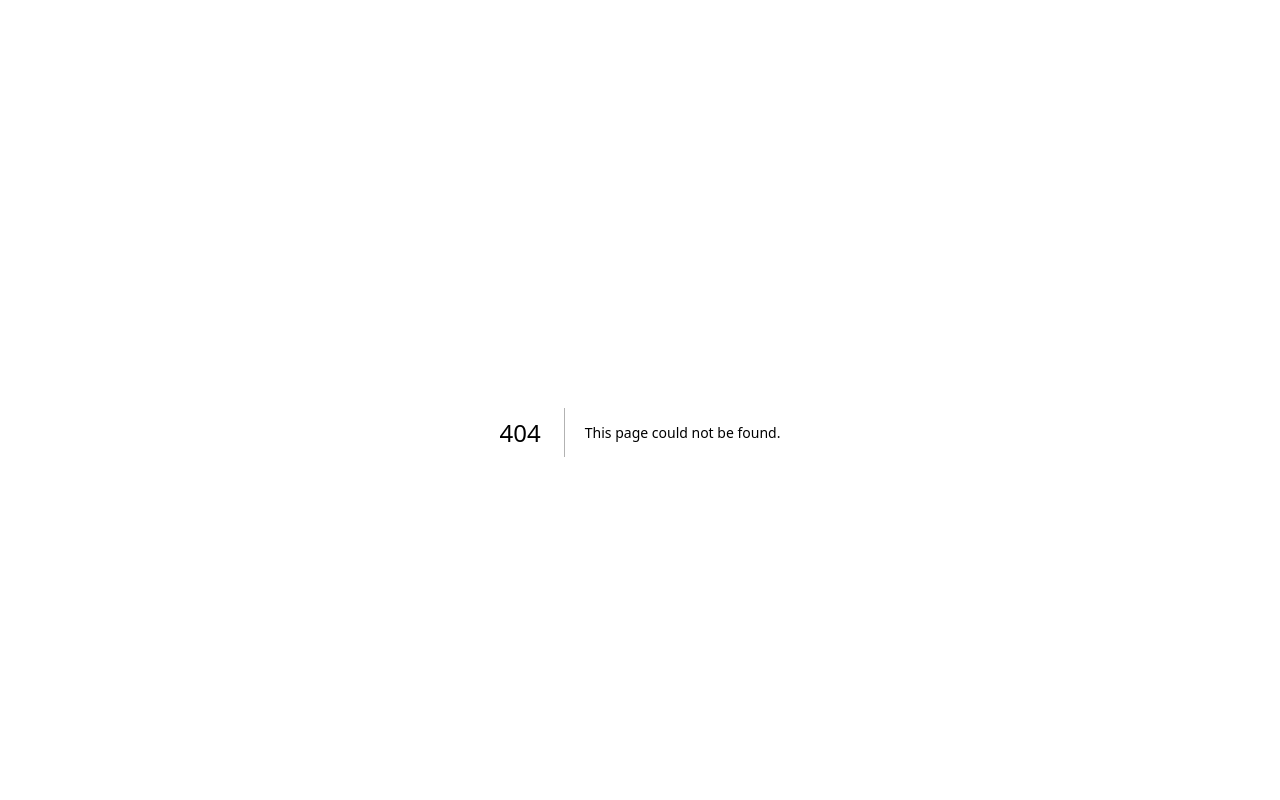
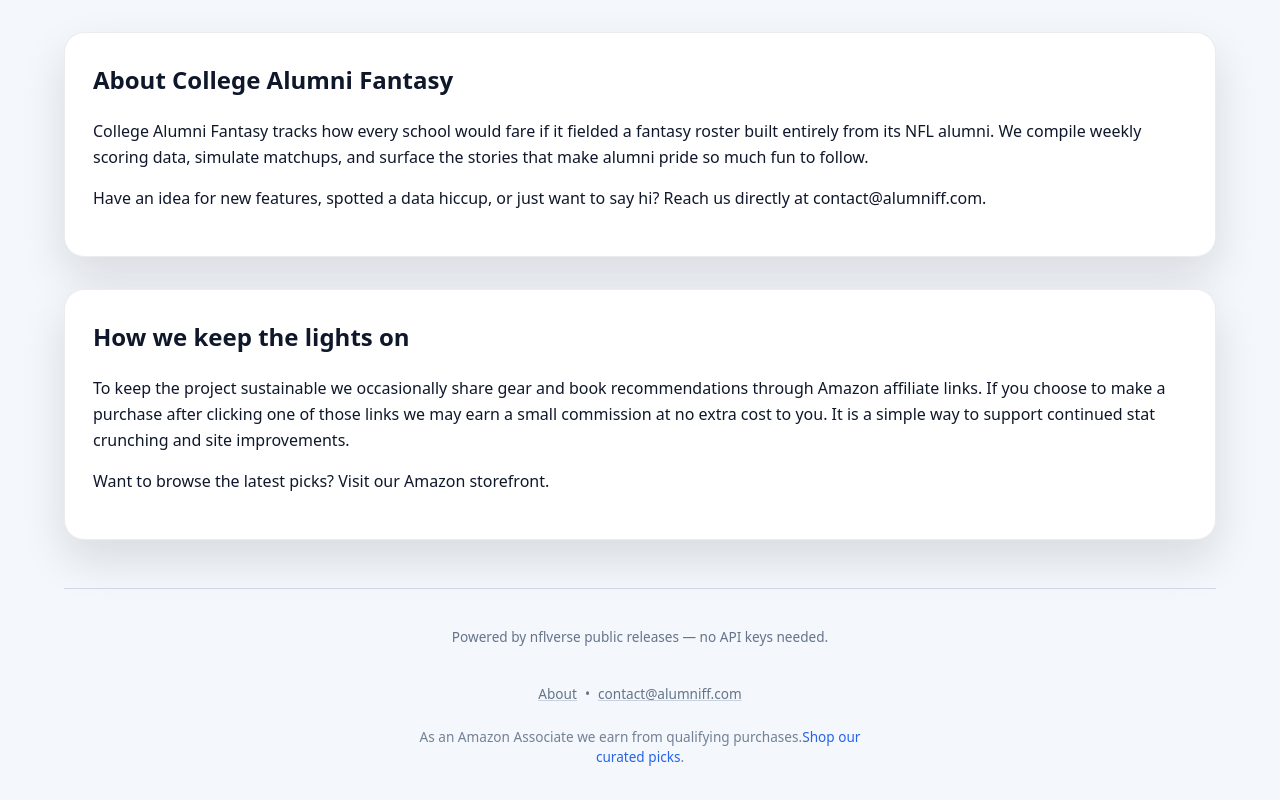
Before and after one commit to mgocraft/college-alumni-fantasy, a Next.js app: page /about in a window 1280 px wide. Before the commit this address had no page. Shown: the top 800 px of the page. Built offline with nearby package versions, Linux system fonts and the light colour scheme.

Commit message:
Add about page and affiliate footer

```diff
--- /dev/null
+++ b/app/about/page.tsx
@@ -0,0 +1,43 @@
+import type { Metadata } from "next";
+
+export const metadata: Metadata = {
+  title: "About — College Alumni Fantasy",
+  description: "Learn about the College Alumni Fantasy project and how to get in touch.",
+};
+
+export default function AboutPage() {
+  return (
+    <main className="page">
+      <section className="card">
+        <h1>About College Alumni Fantasy</h1>
+        <p>
+          College Alumni Fantasy tracks how every school would fare if it fielded a fantasy roster built entirely
+          from its NFL alumni. We compile weekly scoring data, simulate matchups, and surface the stories that make
+          alumni pride so much fun to follow.
+        </p>
+        <p>
+          Have an idea for new features, spotted a data hiccup, or just want to say hi? Reach us directly at
+          {" "}
+          <a href="mailto:contact@alumniff.com">contact@alumniff.com</a>.
+        </p>
+      </section>
+
+      <section className="card">
+        <h2>How we keep the lights on</h2>
+        <p>
+          To keep the project sustainable we occasionally share gear and book recommendations through Amazon affiliate
+          links. If you choose to make a purchase after clicking one of those links we may earn a small commission at
+          no extra cost to you. It is a simple way to support continued stat crunching and site improvements.
+        </p>
+        <p>
+          Want to browse the latest picks? Visit our
+          {" "}
+          <a href="https://www.amazon.com/?tag=alumniff-20" target="_blank" rel="noreferrer">
+            Amazon storefront
+          </a>
+          .
+        </p>
+      </section>
+    </main>
+  );
+}
--- a/app/layout.tsx
+++ b/app/layout.tsx
@@ -1,7 +1,47 @@
 
 import "./../styles/globals.css";
 import type { Metadata } from "next";
-export const metadata: Metadata = { title: "College Alumni Fantasy", description: "Weekly fantasy points by college alumni." };
+import Link from "next/link";
+
+export const metadata: Metadata = {
+  title: "College Alumni Fantasy",
+  description: "Weekly fantasy points by college alumni.",
+};
+
 export default function RootLayout({ children }: { children: React.ReactNode }) {
-  return (<html lang="en"><body><div className="container">{children}</div></body></html>);
+  return (
+    <html lang="en">
+      <body>
+        <div className="container">
+          {children}
+          <footer className="site-footer">
+            <p className="site-footer__note">
+              Powered by nflverse public releases — no API keys needed.
+            </p>
+            <p className="site-footer__links">
+              <Link href="/about">About</Link>
+              <span aria-hidden="true">•</span>
+              <a
+                href="mailto:contact@alumniff.com"
+                className="site-footer__contact"
+              >
+                contact@alumniff.com
+              </a>
+            </p>
+            <p className="site-footer__affiliate">
+              As an Amazon Associate we earn from qualifying purchases.
+              <a
+                href="https://www.amazon.com/?tag=alumniff-20"
+                target="_blank"
+                rel="noreferrer"
+              >
+                Shop our curated picks
+              </a>
+              .
+            </p>
+          </footer>
+        </div>
+      </body>
+    </html>
+  );
 }
--- a/app/page.tsx
+++ b/app/page.tsx
@@ -79,6 +79,7 @@ export default async function HomePage() {
             <Link className="btn" href="/rankings">Rankings</Link>
             <Link className="btn" href="/matchups">Simulate Matchups</Link>
             <Link className="btn" href="/standings">Standings</Link>
+            <Link className="btn" href="/about">About</Link>
           </div>
         </div>
       </div>
@@ -146,8 +147,6 @@ export default async function HomePage() {
           <div className="ad-slot">Reserved tower — 160 × 600</div>
         </div>
       </section>
-
-      <div className="footer">Powered by nflverse public releases — no API keys needed.</div>
     </main>
   );
 }
--- a/styles/globals.css
+++ b/styles/globals.css
@@ -230,11 +230,48 @@ h2 {
   background: rgba(226, 232, 240, 0.45);
 }
 
-.footer {
+.site-footer {
+  margin-top: 48px;
+  padding-top: 24px;
+  border-top: 1px solid rgba(148, 163, 184, 0.35);
   color: var(--muted);
-  margin-top: 24px;
-  font-size: 14px;
+  font-size: 0.85rem;
   text-align: center;
+  display: flex;
+  flex-direction: column;
+  gap: 8px;
+}
+
+.site-footer__links {
+  display: inline-flex;
+  align-items: center;
+  justify-content: center;
+  gap: 8px;
+}
+
+.site-footer__links a {
+  color: inherit;
+  text-decoration: underline;
+  text-decoration-color: rgba(148, 163, 184, 0.45);
+}
+
+.site-footer__links a:hover {
+  color: var(--accent-strong);
+}
+
+.site-footer__affiliate {
+  margin: 0 auto;
+  max-width: 480px;
+  color: rgba(100, 116, 139, 0.9);
+  line-height: 1.5;
+}
+
+.site-footer__affiliate a {
+  color: var(--accent);
+}
+
+.site-footer__affiliate a:hover {
+  color: var(--accent-strong);
 }
 
 .list {
```
